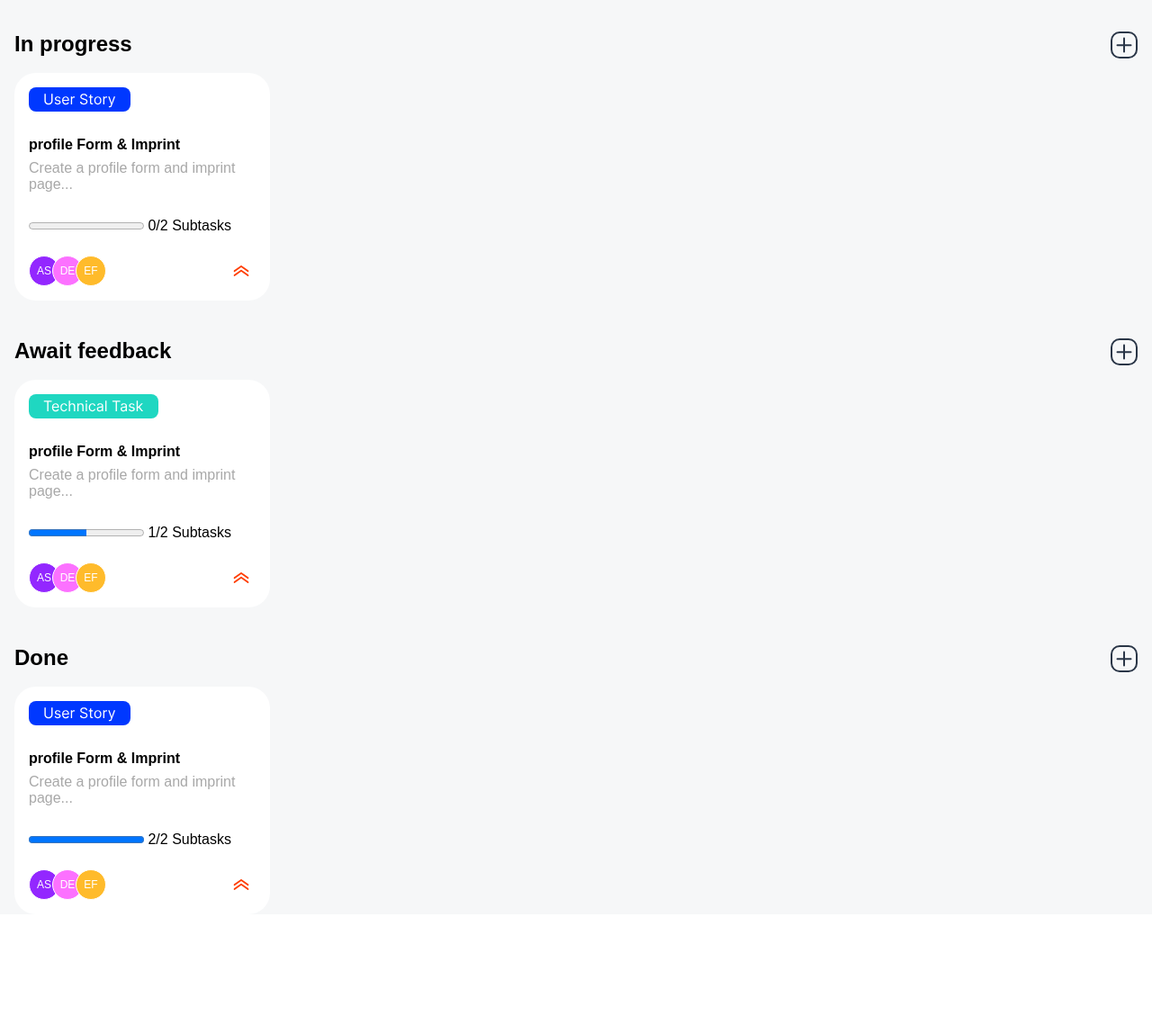
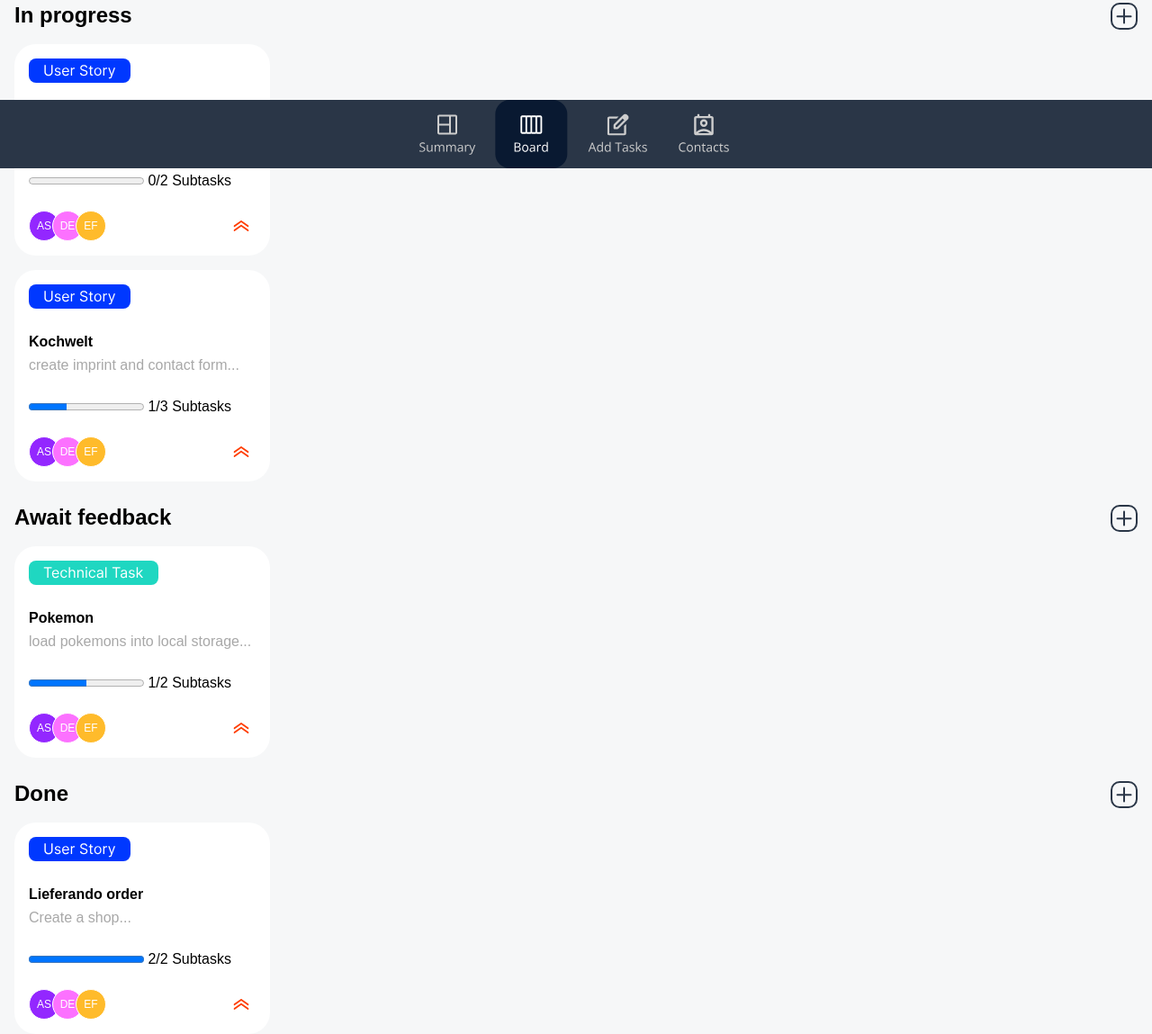
Before and after one commit to dennisk89/join-239, a plain HTML site: page board.html in a window 1280 px wide. Shown: the part 613-1762 px from the top of the page at 90% size. Before the commit the page ends 1629 px from the top, so only its background shows below. Drawn offline with Linux system fonts and the light colour scheme.

Commit message:
added gap between cards and navbar

```diff
--- a/board.html
+++ b/board.html
@@ -61,17 +61,18 @@
                 </div>
             </div>
 
-        <!-- ANCHOR in progress -->
+            <!-- ANCHOR in progress -->
             <div class="board-column">
                 <div class="board-column-title">
                     <h2>In progress</h2>
                     <img class="clickable" src="assets/img/plus-button-mobile-board-column.svg" alt="">
                 </div>
+                <!-- ANCHOR card -->
                 <div class="card clickable">
                     <img src="assets/img/board-card-label-us.svg" alt="">
                     <div class="card-text-box">
-                        <h3>profile Form & Imprint</h3>
-                        <p>Create a profile form and imprint page...</p>
+                        <h3>Kochwelt</h3>
+                        <p>Speghetti Bolo Rezept...</p>
                     </div>
                     <div class="card-progress-container">
                         <progress id="subtaskBar" value="0" max="100"></progress>
@@ -86,6 +87,28 @@
                         <img class="clickable" src="assets/img/card-priority-symbol.svg" alt="">
                     </div>
                 </div>
+
+                <!-- ANCHOR card -->
+                <div class="card clickable">
+                    <img src="assets/img/board-card-label-us.svg" alt="">
+                    <div class="card-text-box">
+                        <h3>Kochwelt</h3>
+                        <p>create imprint and contact form...</p>
+                    </div>
+                    <div class="card-progress-container">
+                        <progress id="subtaskBar" value="33" max="100"></progress>
+                        <label for="subtaskBar">1/3 Subtasks</label>
+                    </div>
+                    <div class="card-footer">
+                        <div class="circle-container">
+                            <div class="profile-batch profile-lila">AS</div>
+                            <div class="profile-batch profile-rosa overlap-1">DE</div>
+                            <div class="profile-batch profile-orange overlap-2">EF</div>
+                        </div>
+                        <img class="clickable" src="assets/img/card-priority-symbol.svg" alt="">
+                    </div>
+                </div>
+
             </div>
 
 
@@ -95,11 +118,12 @@
                     <h2>Await feedback</h2>
                     <img class="clickable" src="assets/img/plus-button-mobile-board-column.svg" alt="">
                 </div>
+                <!-- ANCHOR card -->
                 <div class="card clickable">
                     <img src="assets/img/board-card-label-tt.svg" alt="">
                     <div class="card-text-box">
-                        <h3>profile Form & Imprint</h3>
-                        <p>Create a profile form and imprint page...</p>
+                        <h3>Pokemon</h3>
+                        <p>load pokemons into local storage...</p>
                     </div>
                     <div class="card-progress-container">
                         <progress id="subtaskBar" value="50" max="100"></progress>
@@ -122,11 +146,12 @@
                     <h2>Done</h2>
                     <img class="clickable" src="assets/img/plus-button-mobile-board-column.svg" alt="">
                 </div>
+                <!-- ANCHOR card -->
                 <div class="card clickable">
                     <img src="assets/img/board-card-label-us.svg" alt="">
                     <div class="card-text-box">
-                        <h3>profile Form & Imprint</h3>
-                        <p>Create a profile form and imprint page...</p>
+                        <h3>Lieferando order</h3>
+                        <p>Create a shop...</p>
                     </div>
                     <div class="card-progress-container">
                         <progress id="subtaskBar" value="100" max="100"></progress>
@@ -148,8 +173,11 @@
 
     </section>
 
-    <nav>
-
+    <nav class="navbar-mobile">
+        <img class="clickable" src="assets/img/menu-btn-summary.svg" alt="">
+        <img class="clickable" src="assets/img/menu-btn-board-selected.svg" alt="">
+        <img class="clickable" src="assets/img/menu-btn-add.svg" alt="">
+        <img class="clickable" src="assets/img/menu-btn-contact.svg" alt="">
     </nav>
 
 </body>
--- a/style_jonas.css
+++ b/style_jonas.css
@@ -10,15 +10,15 @@
 }
 
 .profile-lila {
-    background-color: var(--profile-lila);
+    background-color: rgba(147, 39, 255, 1);;
 }
 
 .profile-rosa {
-    background-color: var(--profile-rosa);
+    background-color: rgba(252, 113, 255, 1);
 }
 
 .profile-orange {
-    background-color: var(--profile-orange);
+    background-color: rgba(255, 187, 43, 1);
 }
 
 
@@ -93,8 +93,13 @@ h2, h3, p {
     padding: 0 16px;
 }
 
+.board-column {
+    display: flex;
+    flex-direction: column;
+    gap: 16px;
+}
+
 .board-column-title {
-    padding: 16px 0;
     display: flex;
     justify-content: space-between;
 }
@@ -170,3 +175,15 @@ h2, h3, p {
     justify-content: space-between;
 
 }
+
+.navbar-mobile {
+    position: fixed;
+    bottom: 0;
+    left: 0;
+    right: 0;
+    display: flex;
+    justify-content: center;
+    gap: 15px;
+    background-color: rgba(42, 54, 71, 1);
+    padding: 0 16px;
+}
```
Also changed, not shown: assets/img/menu-btn-add.svg (added), assets/img/menu-btn-board-selected.svg (added), assets/img/menu-btn-contact.svg (added), assets/img/menu-btn-summary.svg (added).
